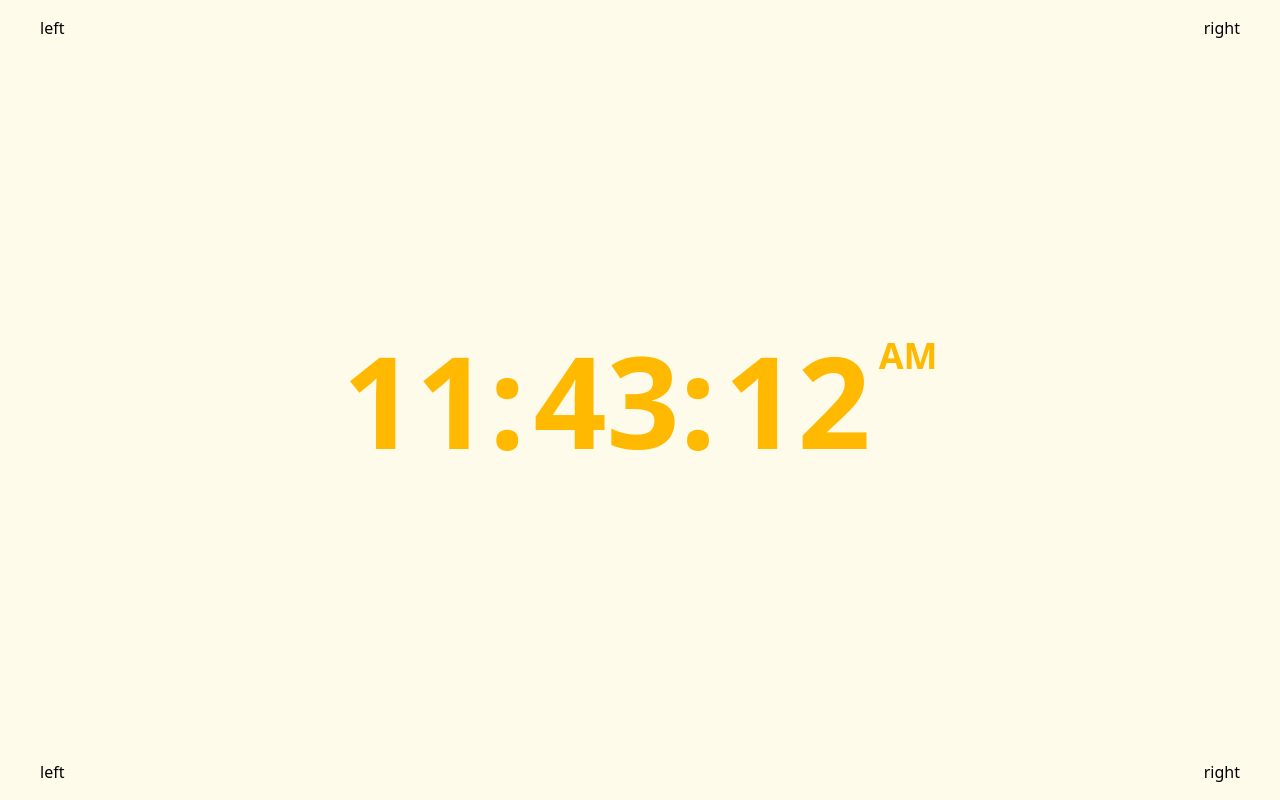
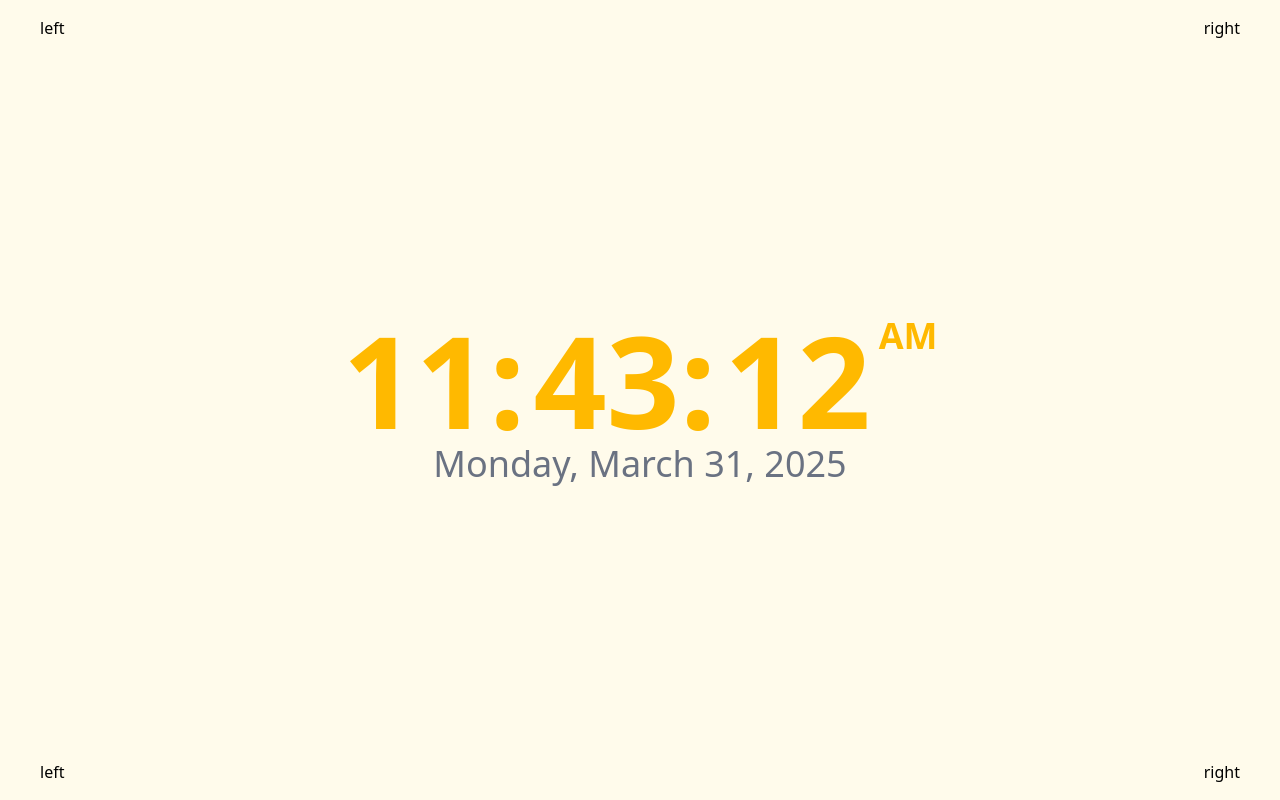
Before and after one commit to aniscript/dainiki, a React (Vite) app: page / in a window 1280 px wide. Built offline with nearby package versions, Linux system fonts and the light colour scheme.

Commit message:
display date

```diff
--- /dev/null
+++ b/src/components/DateToday.tsx
@@ -0,0 +1,23 @@
+import { useEffect, useState } from "react";
+
+const DateToday = () => {
+  const [time, setTime] = useState(new Date());
+  useEffect(() => {
+    const interval = setInterval(() => {
+      setTime(new Date());
+    }, 1000);
+    return () => clearInterval(interval);
+  }, []);
+  return (
+    <div className="text-4xl text-gray-500 ">
+      {time.toLocaleDateString(undefined, {
+        weekday: "long",
+        year: "numeric",
+        month: "long",
+        day: "numeric",
+      })}
+    </div>
+  );
+};
+
+export default DateToday;
--- a/src/pages/Dashboard.tsx
+++ b/src/pages/Dashboard.tsx
@@ -1,3 +1,4 @@
+import DateToday from "../components/DateToday";
 import Footer from "../components/Footer";
 import Header from "../components/Header";
 import Layout from "../components/Layout";
@@ -7,7 +8,10 @@ const Dashboard = () => {
   return (
     <Layout>
       <Header />
-      <Time />
+      <section className="flex flex-col items-center">
+        <Time />
+        <DateToday />
+      </section>
       <Footer />
     </Layout>
   );
```
